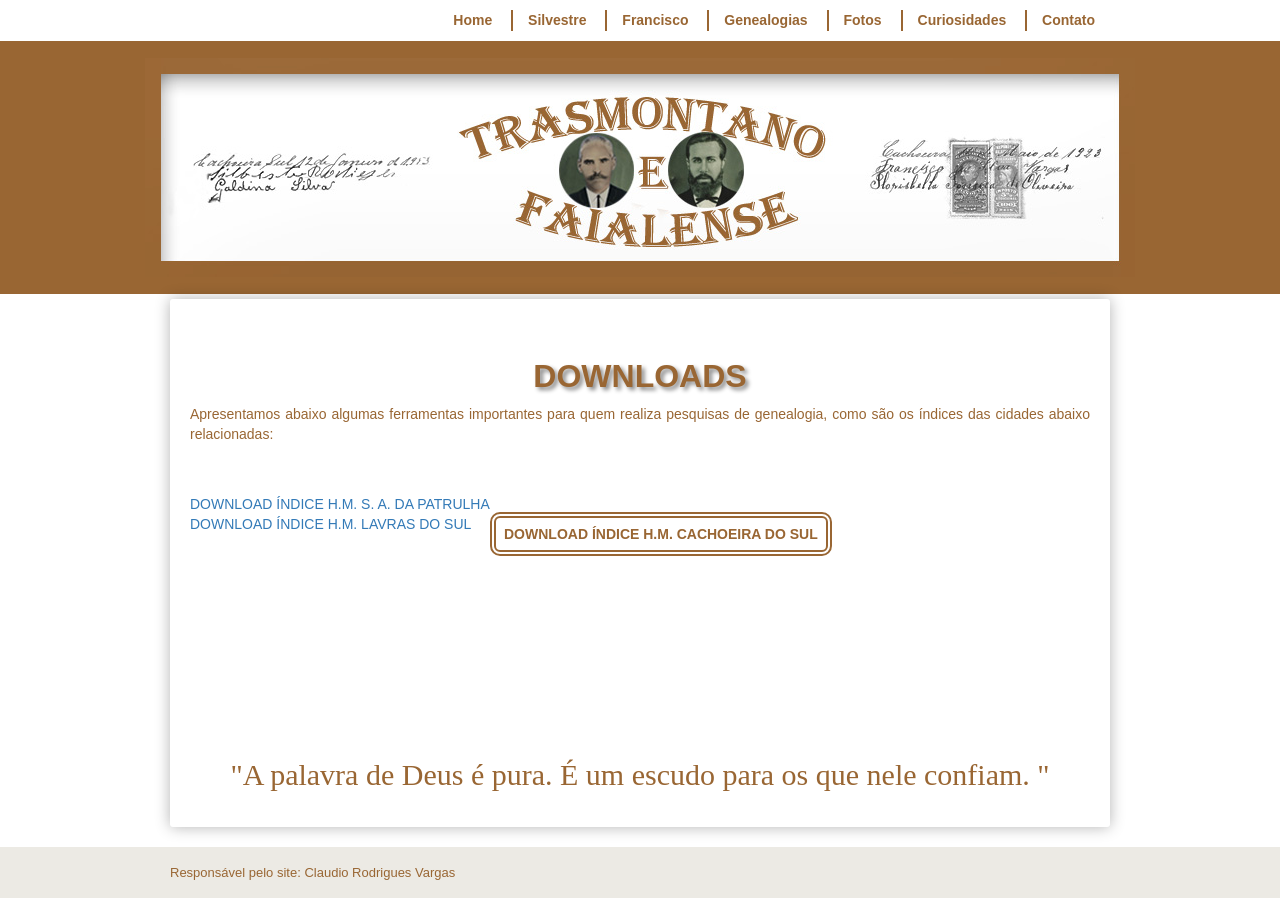
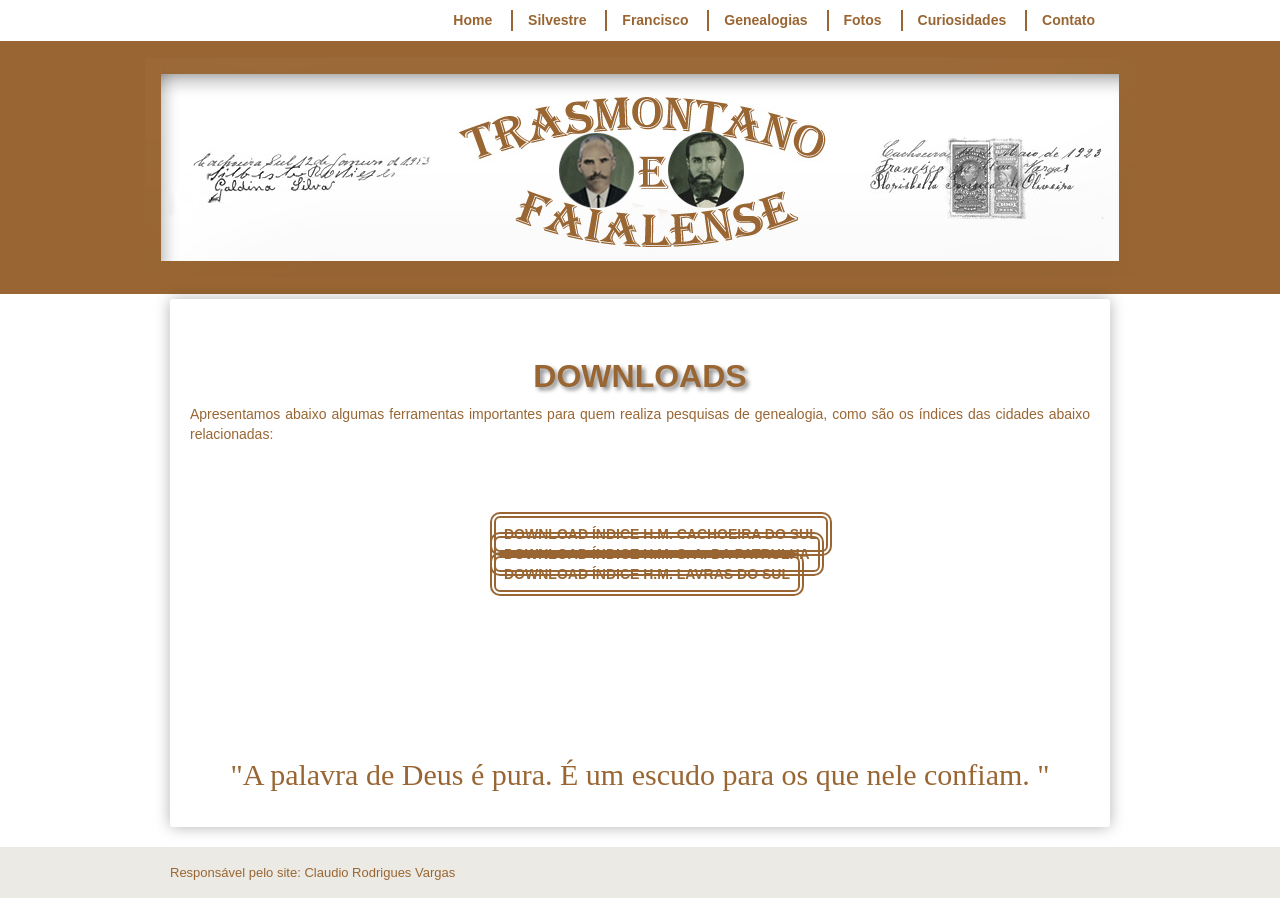
Before and after one commit to claudiovargas1955/claudiovargas1955.github.io, a Jekyll site: the page built from _pages/downloads.html, in a window 1280 px wide. Built offline with Jekyll 4.4.1, drawn with Linux system fonts in a browser that asks for light colours; some web fonts are replaced.

Commit message:
Update downloads.html

```diff
--- a/_pages/downloads.html
+++ b/_pages/downloads.html
@@ -38,8 +38,8 @@
 
 <div id="indices">
 <a class="indcs" href="I.H.M. CACH SUL.rar";>DOWNLOAD ÍNDICE H.M. CACHOEIRA DO SUL</a><br>
-<a class="indsap" href="texto.rar";>DOWNLOAD ÍNDICE H.M. S. A. DA PATRULHA</a><br>
-<a class="indls" href="I.H.M. LAVRAS DO SUL.rar">DOWNLOAD ÍNDICE H.M. LAVRAS DO SUL</a><br>
+<a class="indcs" href="texto.rar";>DOWNLOAD ÍNDICE H.M. S. A. DA PATRULHA</a><br>
+<a class="indcs" href="I.H.M. LAVRAS DO SUL.rar">DOWNLOAD ÍNDICE H.M. LAVRAS DO SUL</a><br>
 </div><br>
 
 <p style="text-align:center;  color:#996633; font-size:30px; font-family: 'Rancho', cursive">"A palavra de Deus é pura. É um escudo para
```
